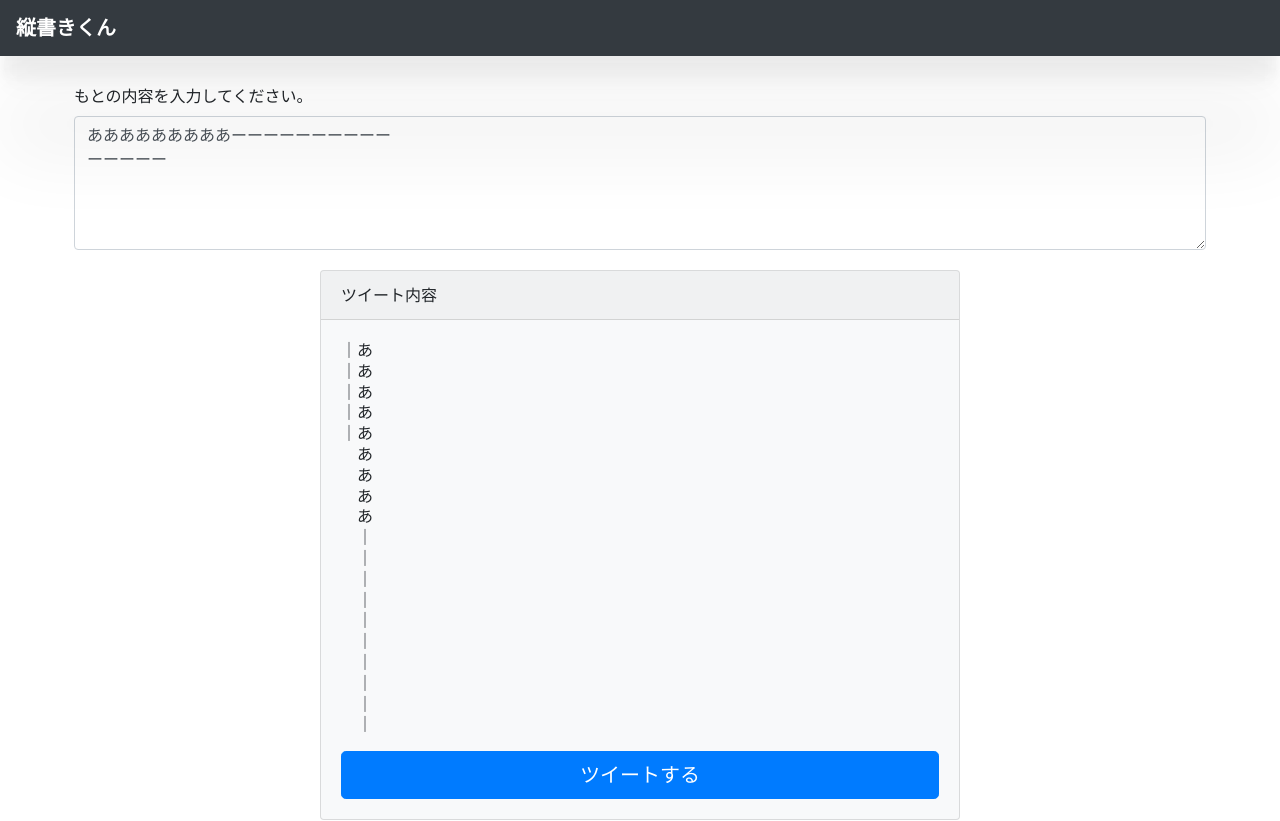
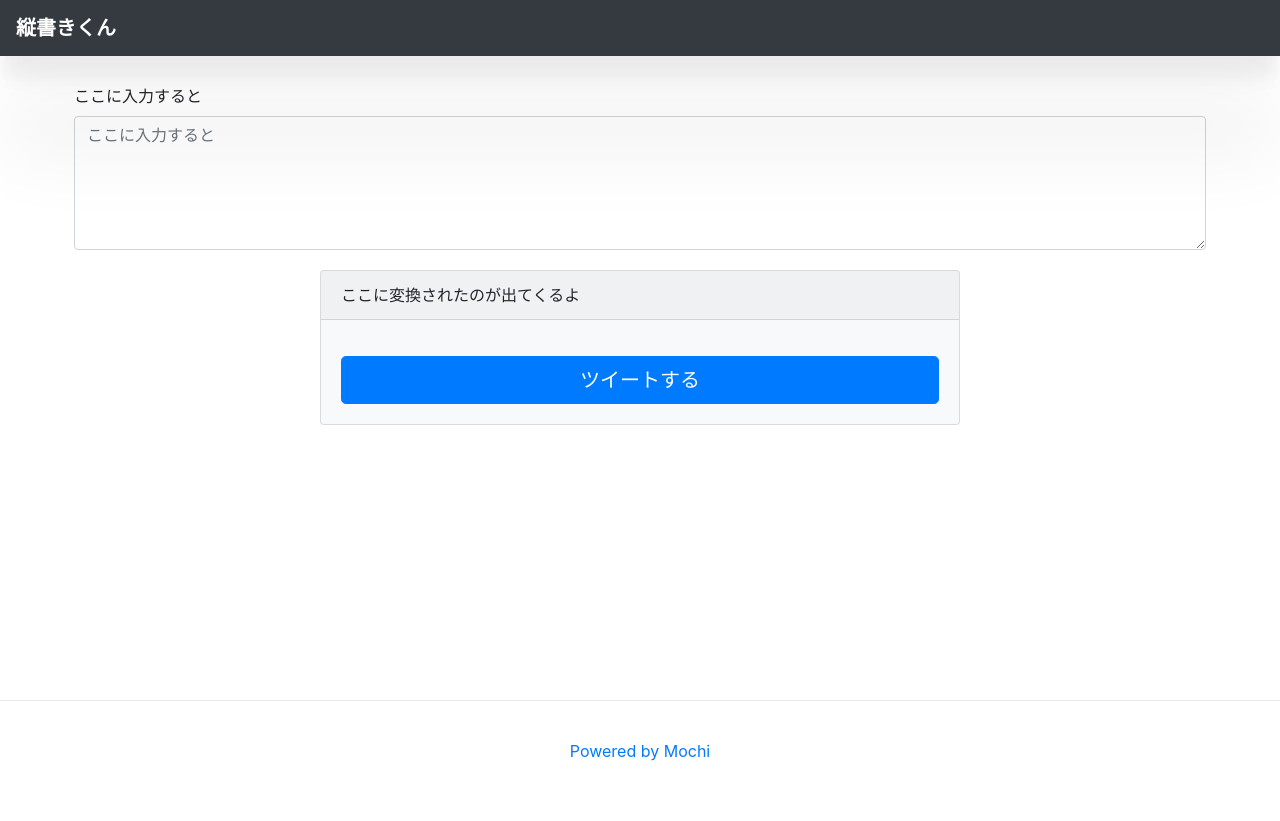
Before and after one commit to Mochichi2003/marugakitter, a Next.js app: page / in a window 1280 px wide. Shown: the top 821 px of the page. After the commit the page ends 800 px from the top, so only its background shows below. Built offline with nearby package versions, Linux system fonts and the light colour scheme.

Commit message:
ついかした

```diff
--- a/components/get_content_and_convert/conver.jsx
+++ b/components/get_content_and_convert/conver.jsx
@@ -75,7 +75,7 @@ export default function Converter(props) {
         style={{ "max-width": "40rem", margin: "20px auto" }}
         className="mb-2"
       >
-        <Card.Header>ツイート内容</Card.Header>
+        <Card.Header>ここに変換されたのが出てくるよ</Card.Header>
         <Card.Body>
           {/* <Card.Title>ツイート内容</Card.Title> */}
           <Card.Text
--- a/pages/index.jsx
+++ b/pages/index.jsx
@@ -23,7 +23,7 @@ class Iputform extends React.Component {
   constructor(props) {
     super(props);
     this.state = {
-      name: "あああああああああーーーーーーーーーー\nーーーーー",
+      name: "",
     };
   }
 
@@ -39,8 +39,9 @@ class Iputform extends React.Component {
       <>
         <Form className={(styles.form, "p-1")}>
           <Form.Group controlId="exampleForm.ControlTextarea1">
-            <Form.Label>もとの内容を入力してください。</Form.Label>
+            <Form.Label>ここに入力すると</Form.Label>
             <Form.Control
+            placeholder="ここに入力すると"
               as="textarea"
               rows="5"
               value={this.state.name}
```
